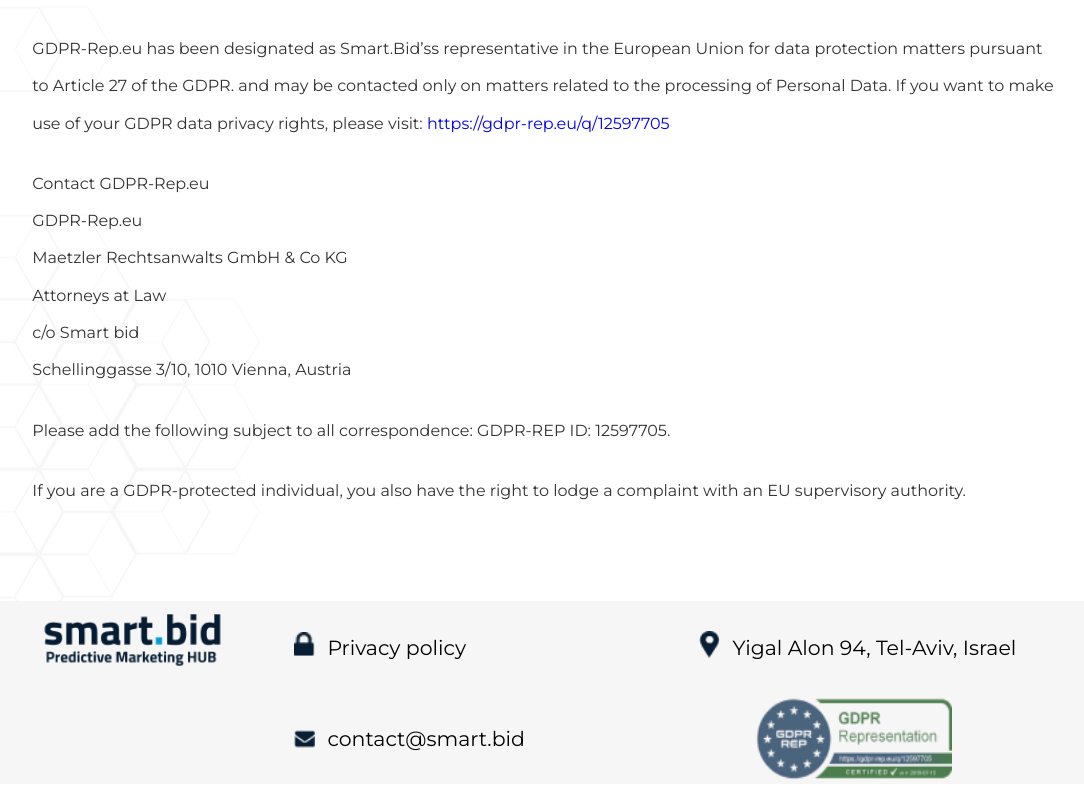
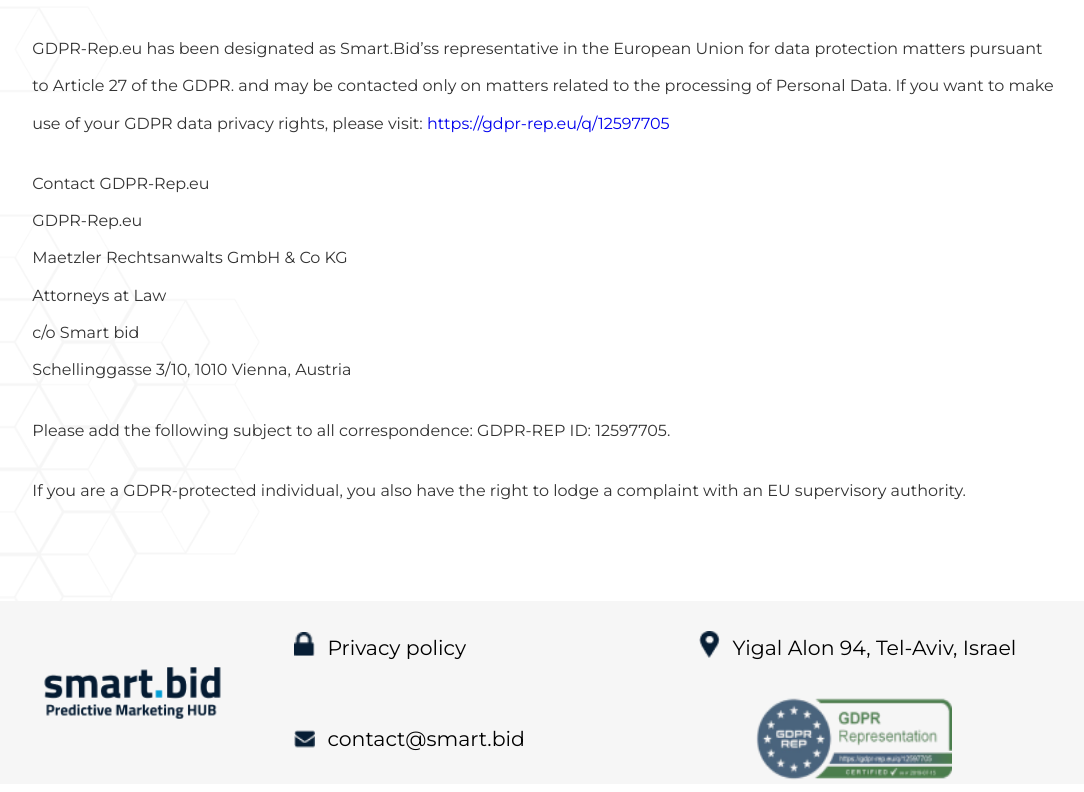
Before and after one commit to Sorchascome/smart-bid, a React (Create React App) app in the folder client/src/: page /privacy in a window 1280 px wide. Shown: the part 9200-9992 px from the top of the page, without its empty margins (96-1180 px from the left). Built offline with nearby package versions, Linux system fonts and the light colour scheme; the HTML template or start-up script is replaced by a standard one.

Commit message:
Rise of skywalker

```diff
--- a/client/src/components/Footer.js
+++ b/client/src/components/Footer.js
@@ -118,7 +118,7 @@
                     <GetStarted />
                 </div>
                 <div className="section_footer desk">
-                    <a href="/"><div className="bottomLogo hidden_alt slide"><img src={logo} alt='logo'></img></div></a>
+                    <a className="blogo_wrapper" href="/"><div className="bottomLogo hidden_alt slide"><img src={logo} alt='logo'></img></div></a>
                     <div className="bottomInfo hidden_alt slide">
                         <a className="info_bar" href="/privacy"><img src={lock} alt='lock'></img><span>Privacy policy</span></a>
                         <span className="info_bar"><img src={point} alt='point'></img><span>Yigal Alon 94, Tel-Aviv, Israel</span></span>
--- a/client/src/routes/Privacy.js
+++ b/client/src/routes/Privacy.js
@@ -28,7 +28,7 @@
                 </div>
                 <PrivacyPage />
                 <div className="section_footer desk">
-                    <a href="/"><div className="bottomLogo"><img src={logo} alt='logo'></img></div></a>
+                    <a className="blogo_wrapper" href="/"><div className="bottomLogo"><img src={logo} alt='logo'></img></div></a>
                     <div className="bottomInfo">
                         <a className="info_bar" href="/privacy"><img src={lock} alt='lock'></img><span>Privacy policy</span></a>
                         <span className="info_bar"><img src={point} alt='point'></img><span>Yigal Alon 94, Tel-Aviv, Israel</span></span>
--- a/client/src/style/footer.scss
+++ b/client/src/style/footer.scss
@@ -86,6 +86,11 @@
         flex-direction: column;
     }
 
+}
+
+.blogo_wrapper {
+    height: fit-content;
+    margin: auto 0;
 }
 
 .bottomLogo {
```
